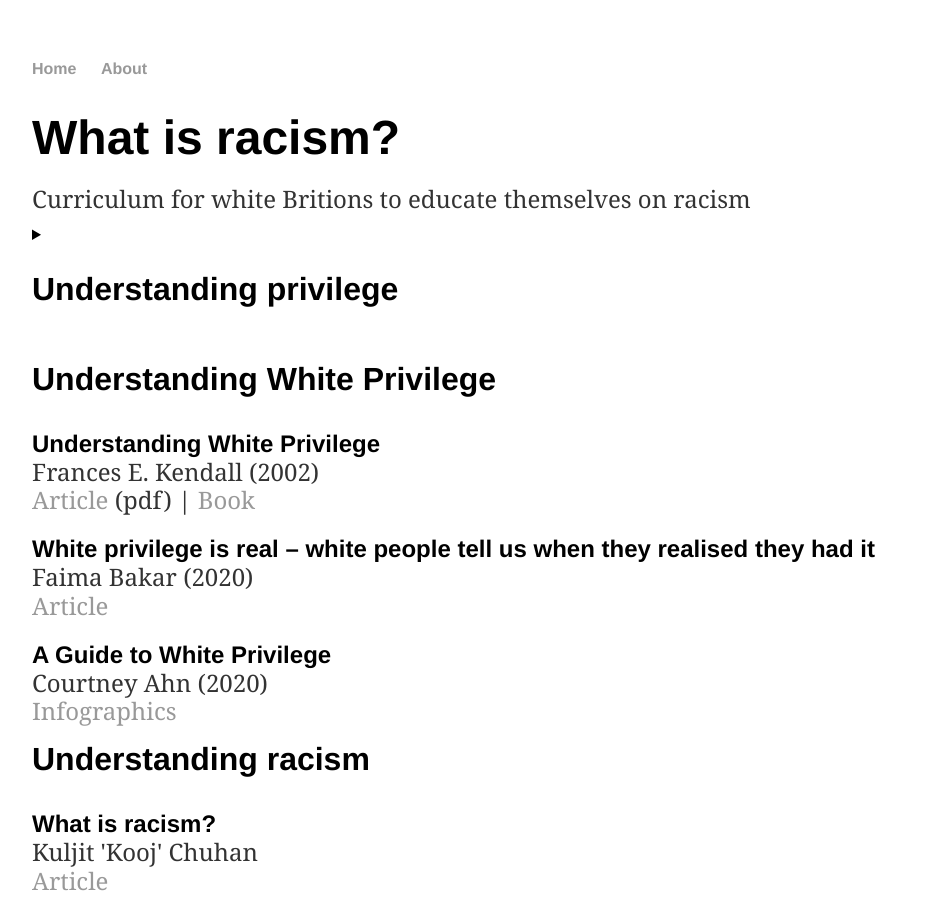
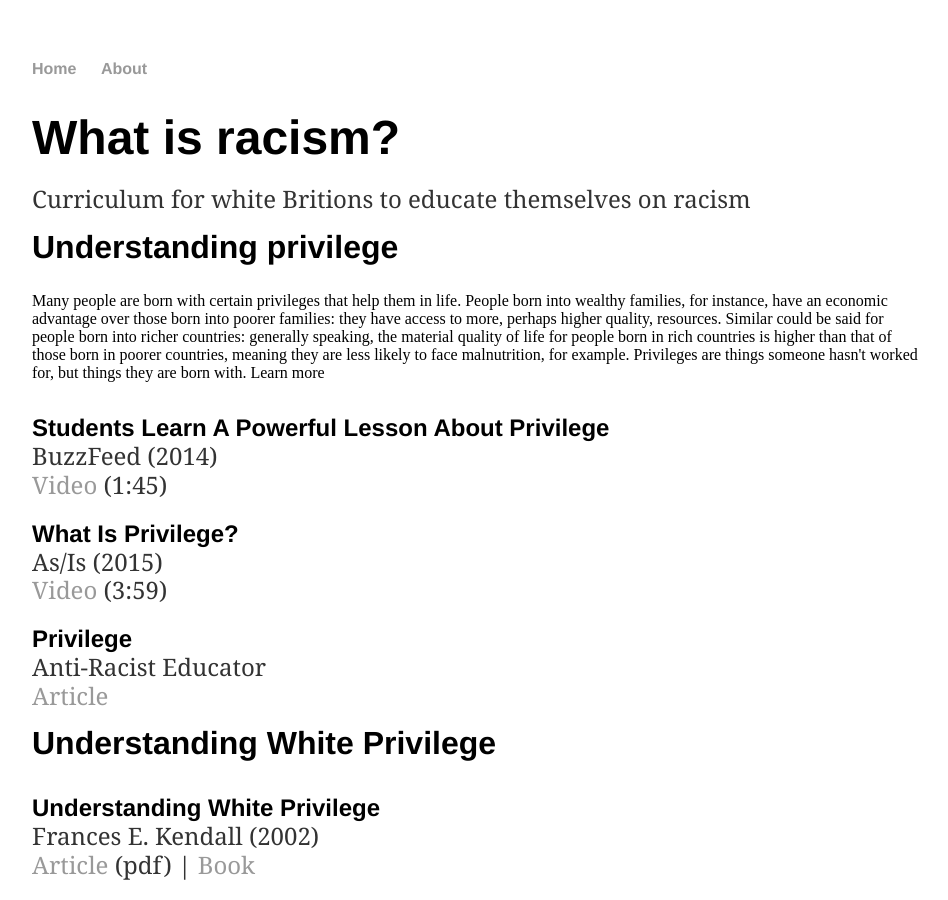
Before and after one commit to whatisracism/whatisracism.github.io, a Jekyll site: the page built from index.html, in a window 1280 px wide and 900 px high. Shown: the whole window, without its empty margins (160-1108 px from the left). Built offline with Jekyll 4.4.1, drawn with Linux system fonts in a browser that asks for light colours; some of the changed lines change nothing that is shown.

Commit message:
Update index.html

```diff
--- a/index.html
+++ b/index.html
@@ -6,13 +6,13 @@ title: "What is racism?"
 	<h1>What is racism?</h1>
 	<p>Curriculum for white Britions to educate themselves on racism</p>
 </div><!-- /.blurb -->
-<details><summary><h2>Understanding privilege</h2></summary>
+<h2>Understanding privilege</h2>
 
 	Many people are born with certain privileges that help them in life. People born into wealthy families, for instance, have an economic advantage over those born into poorer families: they have access to more, perhaps higher quality, resources. Similar could be said for people born into richer countries: generally speaking, the material quality of life for people born in rich countries is higher than that of those born in poorer countries, meaning they are less likely to face malnutrition, for example.
 
 	Privileges are things someone hasn't worked for, but things they are born with.
 
-	<details><summary>Learn more</summary>
+	Learn more
 
 		<h4>Students Learn A Powerful Lesson About Privilege</h4>
 		<p>BuzzFeed (2014)</p>
@@ -23,7 +23,7 @@ title: "What is racism?"
 		<h4>Privilege</h4>
 		<p>Anti-Racist Educator</p>
 		<p><a class="c3" href="https://www.theantiracisteducator.com/privilege">Article</a></p>
-	</details>
+
 
 </details>
 
```
